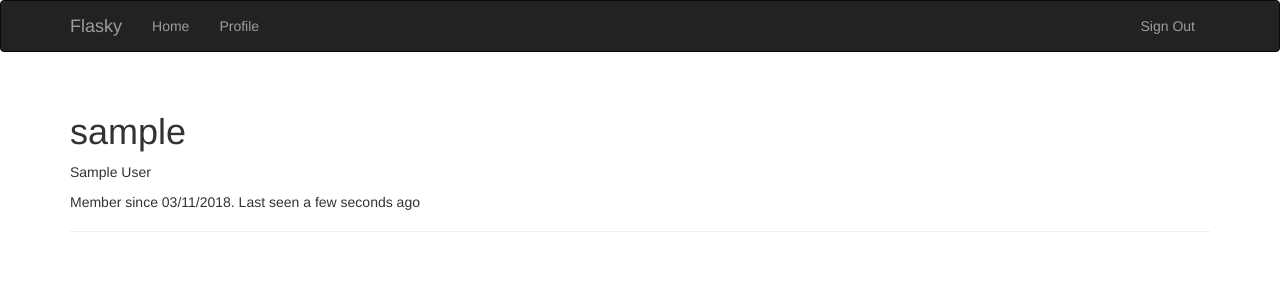
After one commit to Kkkb/flask-web, a Flask app: a page that uses app/templates/base.html in a window 1280 px wide. The commit adds this page. Shown: the top 300 px of the page. Run offline with Flask 2, Linux system fonts and the light colour scheme; the visitor is signed in with stand-in values (Sample User, id 1); data comes from the database, SQL or seed files in the repository; data that the repository does not hold is empty; some libraries are stand-ins or nearby versions.

Commit message:
10a User profiles

```diff
--- a/app/auth/views.py
+++ b/app/auth/views.py
@@ -80,3 +80,11 @@ def resend_confirmation():
 			   'auth/email/confirm', user=current_user, token=token)
 	flash('A new confirmation email has been sent to you by email.')
 	return redirect(url_for('main.index'))
+
+@auth.before_app_request
+def before_request():
+	if current_user.is_authenticated:
+		current_user.ping()
+		if not current_user.confirmed \
+				and request.endpoint[:5] != 'auth.':
+			return redirect(url_for('auth.unconfirmed'))
--- a/app/main/views.py
+++ b/app/main/views.py
@@ -1,5 +1,5 @@
 from datetime import datetime
-from flask import render_template, session, redirect, url_for, flash
+from flask import render_template, session, redirect, url_for, flash, abort
 
 from . import main
 from forms import NameForm
@@ -33,3 +33,10 @@ def for_admins_only():
 @permission_required(Permission.MODERATE_COMMENTS)
 def for_moderators_only():
 	return "For comment moderators!"
+
+@main.route('/user/<username>')
+def user(username):
+	user = User.query.filter_by(username=username).first()
+	if user is None:
+		abort(404)
+	return render_template('user.html', user=user)
--- a/app/models.py
+++ b/app/models.py
@@ -5,6 +5,8 @@ from . import login_manager
 
 from itsdangerous import TimedJSONWebSignatureSerializer as Serializer
 from flask import current_app
+from datetime import datetime
+
 class Role(db.Model):
 	__tablename__ = 'roles'
 	id = db.Column(db.Integer, primary_key=True)
@@ -54,6 +56,15 @@ class User(UserMixin, db.Model):
 
 	password_hash = db.Column(db.String(128))
 
+	name = db.Column(db.String(64))
+	location = db.Column(db.String(64))
+	about_me = db.Column(db.Text())
+	member_since = db.Column(db.DateTime(), default=datetime.utcnow)
+	last_seen = db.Column(db.DateTime(), default=datetime.utcnow)
+
+	def ping(self):
+		self.last_seen = datetime.utcnow()
+		db.session.add(self)
 
 	@property
 	def password(self):
--- a/app/templates/base.html
+++ b/app/templates/base.html
@@ -22,6 +22,15 @@
         <div class="navbar-collapse collapse">
             <ul class="nav navbar-nav">
                 <li><a href="{{ url_for('main.index') }}">Home</a></li>
+
+                {% if current_user.is_authenticated %}
+                <li>
+                    <a href="{{ url_for('main.user', username=current_user.username) }}">
+                        Profile
+                    </a>
+                </li>
+                {% endif %}
+
             </ul>
             <ul class="nav navbar-nav navbar-right">
                 {% if current_user.is_authenticated %}
@@ -30,6 +39,7 @@
                 <li><a href="{{ url_for('auth.login') }}">Sign In</a></li>
                 {% endif %}
             </ul>
+
         </div>
     </div>
 </div>
--- /dev/null
+++ b/app/templates/user.html
@@ -0,0 +1,24 @@
+{% extends "base.html"%}
+{% block page_content %}
+<div class="page-header">
+	<h1>{{ user.username }}</h1>
+	{% if user.name or user.location %}
+	<p>
+		{% if user.name %}{{ user.name }}{% endif%}
+		{% if user.location %}
+			From <a href="http://maps.google.com/?q={{ user.location }}">
+				{{ user.location }}
+			</a>
+		{% endif %}
+	</p>
+	{% endif %}
+	{% if current_user.is_administrator() %}
+	<p><a href="mailto:{{ user.email }}">{{ user.email }}</a></p>
+	{% endif %}
+	{% if user.about_me %}<p>{{ user.about_me }}</p>{% endif %}
+	<p>
+		Member since {{ moment(user.member_since).format('L') }}.
+		Last seen {{ moment(user.last_seen).fromNow() }}
+	</p>
+</div>
+{% endblock %}
```
